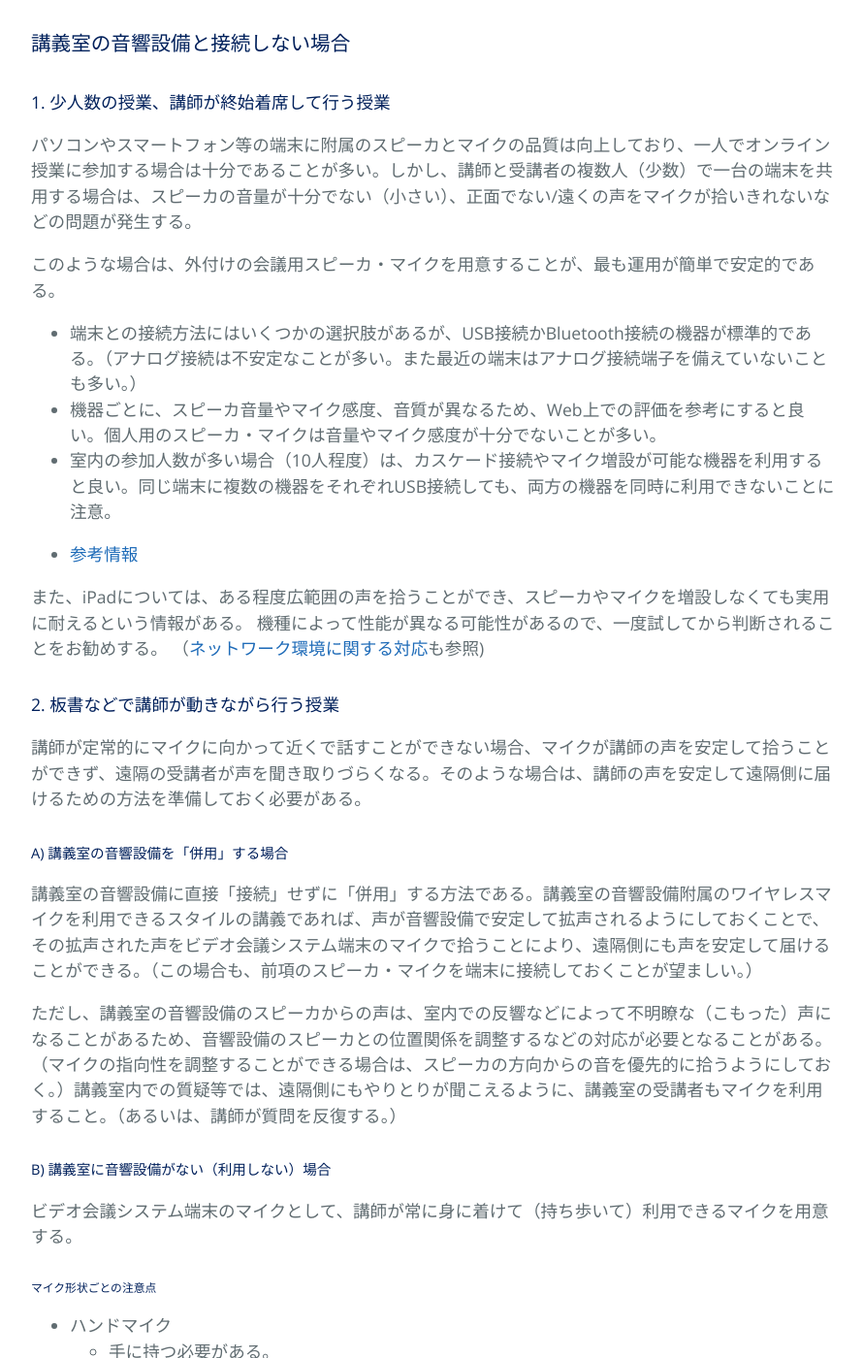
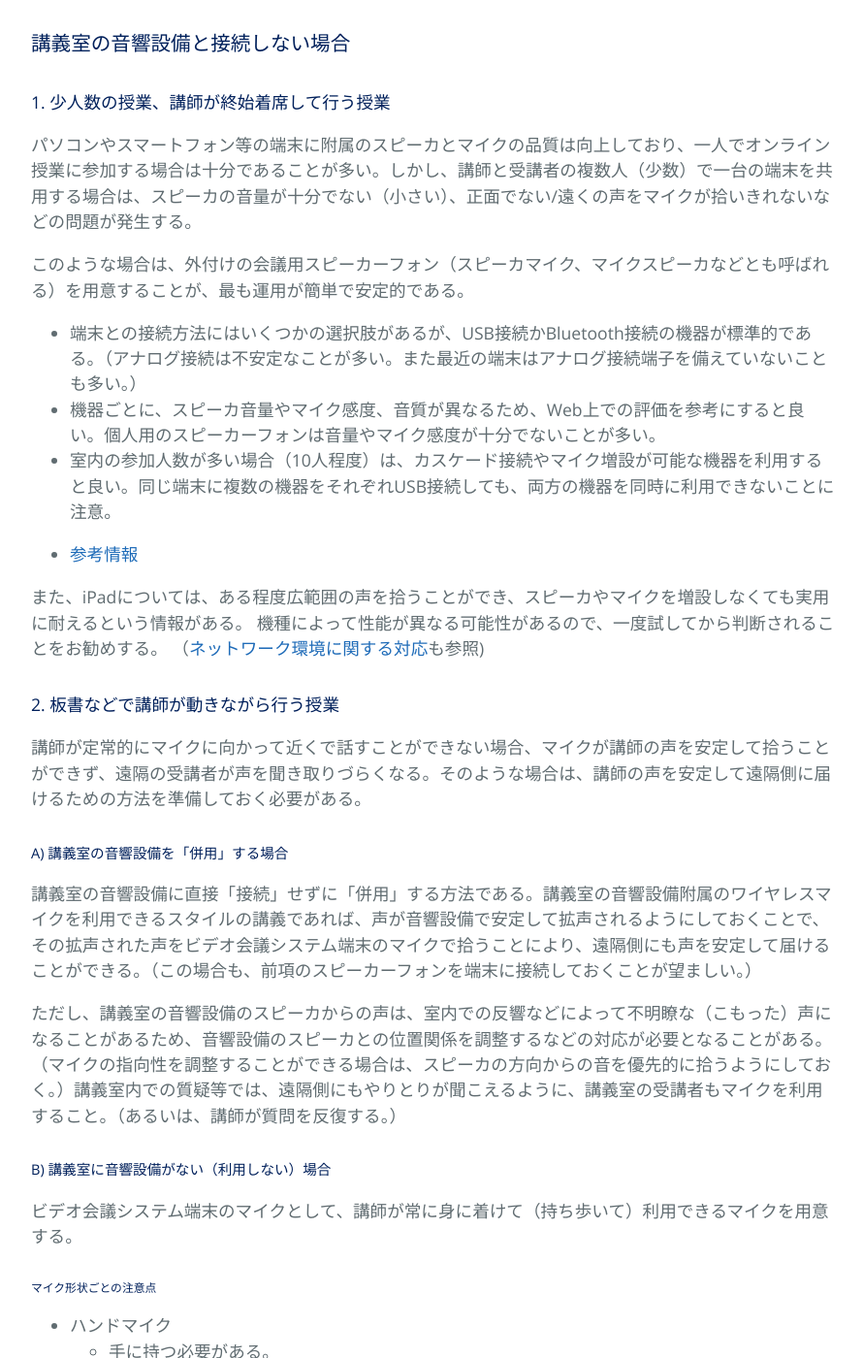
Before and after one commit to kyoto-u/online-edu, a Jekyll site: the page built from zoom-hybrid-use.md, in a window 1280 px wide and 1400 px high, scrolled down 1831 px. Shown: the whole window at 97% size, without its empty margins (192-1082 px from the left). Built offline with Jekyll 4.4.1, drawn with Linux system fonts in a browser that asks for light colours; some of the changed text lies outside the part shown.

Commit message:
Update zoom-hybrid-use.md

```diff
--- a/zoom-hybrid-use.md
+++ b/zoom-hybrid-use.md
@@ -46,10 +46,10 @@ title: 対面とオンラインの同時併用授業の実施方法と必要設
 
 パソコンやスマートフォン等の端末に附属のスピーカとマイクの品質は向上しており、一人でオンライン授業に参加する場合は十分であることが多い。しかし、講師と受講者の複数人（少数）で一台の端末を共用する場合は、スピーカの音量が十分でない（小さい）、正面でない/遠くの声をマイクが拾いきれないなどの問題が発生する。
 
-このような場合は、外付けの会議用スピーカ・マイクを用意することが、最も運用が簡単で安定的である。
+このような場合は、外付けの会議用スピーカーフォン（スピーカマイク、マイクスピーカなどとも呼ばれる）を用意することが、最も運用が簡単で安定的である。
 
 -	端末との接続方法にはいくつかの選択肢があるが、USB接続かBluetooth接続の機器が標準的である。（アナログ接続は不安定なことが多い。また最近の端末はアナログ接続端子を備えていないことも多い。）
--	機器ごとに、スピーカ音量やマイク感度、音質が異なるため、Web上での評価を参考にすると良い。個人用のスピーカ・マイクは音量やマイク感度が十分でないことが多い。
+-	機器ごとに、スピーカ音量やマイク感度、音質が異なるため、Web上での評価を参考にすると良い。個人用のスピーカーフォンは音量やマイク感度が十分でないことが多い。
 -	室内の参加人数が多い場合（10人程度）は、カスケード接続やマイク増設が可能な機器を利用すると良い。同じ端末に複数の機器をそれぞれUSB接続しても、両方の機器を同時に利用できないことに注意。
 
 - [参考情報](zoom-speaker-phones)
@@ -64,7 +64,7 @@ title: 対面とオンラインの同時併用授業の実施方法と必要設
 
 ##### A)	講義室の音響設備を「併用」する場合
 
-講義室の音響設備に直接「接続」せずに「併用」する方法である。講義室の音響設備附属のワイヤレスマイクを利用できるスタイルの講義であれば、声が音響設備で安定して拡声されるようにしておくことで、その拡声された声をビデオ会議システム端末のマイクで拾うことにより、遠隔側にも声を安定して届けることができる。（この場合も、前項のスピーカ・マイクを端末に接続しておくことが望ましい。）
+講義室の音響設備に直接「接続」せずに「併用」する方法である。講義室の音響設備附属のワイヤレスマイクを利用できるスタイルの講義であれば、声が音響設備で安定して拡声されるようにしておくことで、その拡声された声をビデオ会議システム端末のマイクで拾うことにより、遠隔側にも声を安定して届けることができる。（この場合も、前項のスピーカーフォンを端末に接続しておくことが望ましい。）
 
 ただし、講義室の音響設備のスピーカからの声は、室内での反響などによって不明瞭な（こもった）声になることがあるため、音響設備のスピーカとの位置関係を調整するなどの対応が必要となることがある。（マイクの指向性を調整することができる場合は、スピーカの方向からの音を優先的に拾うようにしておく。）講義室内での質疑等では、遠隔側にもやりとりが聞こえるように、講義室の受講者もマイクを利用すること。（あるいは、講師が質問を反復する。）
 
@@ -83,8 +83,8 @@ title: 対面とオンラインの同時併用授業の実施方法と必要設
 - ヘッドセット
   - マイクの位置（距離）が安定することが利点ではあるが、マイクが口の前や鼻の下にあると、息が雑音となるため、少し位置をずらす等の配慮が必要。
 
-- ウェアラブルスピーカ・マイク
-  - 首にかけるタイプの個人向けスピーカ・マイク。
+- ウェアラブルネックスピーカ
+  - 首にかけるタイプの個人向けスピーカーフォン。
   - Bluetooth対応のものが一般的。
 
 いずれも、（講義室の音響設備であれば、室内拡声によって自分の声の大きさが確認できるが）室内拡声がない場合は確認が難しいため、自分の声をモニタする方法を用意しておくことが望ましい。ただし、ビデオ会議システムを経由した声をモニタすると遅延が大きく、自分の声が少し遅れて聞こえてくることで思考が妨げられ話すことが難しくなるため、ピンマイクで拾った声を直接モニタする仕組みを用意する方が良い。
@@ -131,9 +131,9 @@ title: 対面とオンラインの同時併用授業の実施方法と必要設
 
 仮想ミキサーの例（あくまでも例です）：
 - Windows: Voicemeeter ([https://www.vb-audio.com/](https://www.vb-audio.com/))
-  - [バーチャルミキサ Voicemeter Banana で複数のスピーカ・マイクを利用する](zoom-audio-voicemeter)
+  - [バーチャルミキサ Voicemeter Banana で複数のスピーカーフォンを利用する](zoom-audio-voicemeter)
 - Mac: VB-CABLE + LadioCast
-  - [Macで複数のスピーカ・マイクを利用する](zoom-audio-ladiocast)
+  - [Macで複数のスピーカーフォンを利用する](zoom-audio-ladiocast)
 
 ### 講義室の音響設備と接続する場合
 
```
